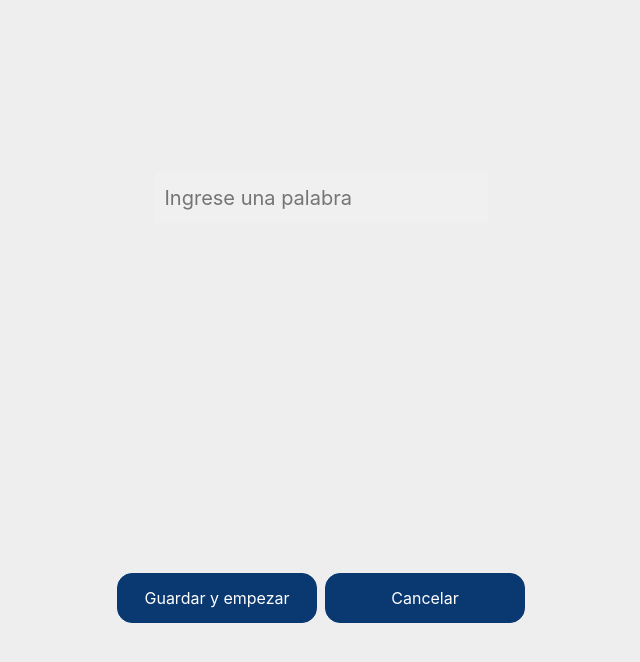
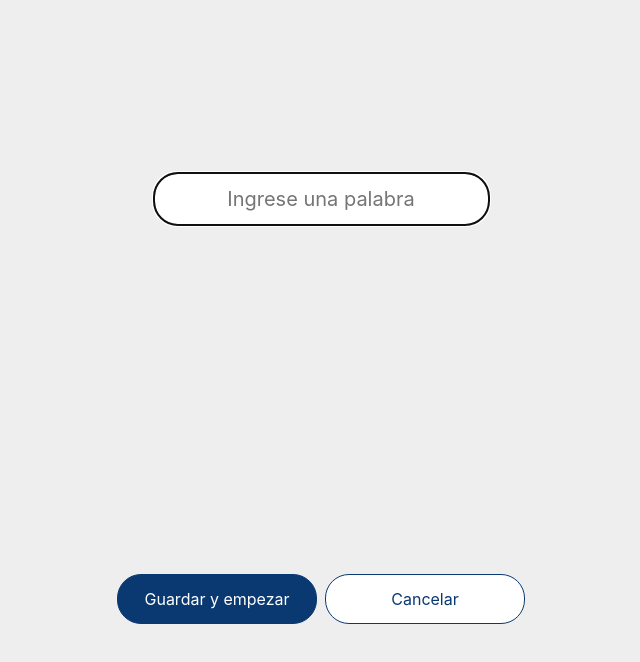
Before and after one commit to matias-bruno/juego-ahorcado, a plain HTML site: page index.html in a window 1280 px wide. Both pictures are taken after a click on the button "Agregar nueva palabra". Shown: the whole page, without its empty margins (319-959 px from the left). Drawn offline with Linux system fonts and the light colour scheme.

Commit message:
cambios esteticos

```diff
--- a/css/styles.css
+++ b/css/styles.css
@@ -36,42 +36,37 @@ body {
 	margin: 20px;
 }
 #btn-start {
-	width: 200px;
+	height: 75px;
+}
+.btn-custom {
 	margin: 10px;
-	padding: 20px;
+	padding: 10px;
 	background-color: #0A3871;
 	color: white;
-	font-size: 20px;
 	border: 1px solid #0A3871;
-	border-radius: 10px;
+	border-radius: 24px;
 	cursor: pointer;
-}
-#btn-addword {
-	margin: 10px;
-	padding: 10px;
-	font-size: 16px;
-	border-radius: 10px;
-	cursor: pointer;
-}
-.btn-custom {
 	width: 200px;
 	height: 50px;
-	color: #FFF;
-	background-color: #0A3871;
-	border-radius: 15px;
-	border: 1px solid #0A3871;
-	cursor: pointer;
+}
+.btn-inverse {
+	color: #0A3871;
+	background-color: #FFF;
 }
 .btn-custom:hover {
 	transform: scale(1.05);
+}
+.btn-custom:active {
+	border: 1px solid #0A3871;
 }
 #entrada {
 	margin: 20px;
 	padding: 10px;
 	font-size: 20px;
-	border: none;
-	background-color: #F0F0F0;
+	/* background-color: #F0F0F0; */
 	max-width: 90%;
+	text-align: center;
+	border-radius: 24px;
 }
 #letras-adivinadas {
 	font-size: 60px;
--- a/js/main.js
+++ b/js/main.js
@@ -68,8 +68,8 @@ function mostrarInicio() {
         <a href="https://www.aluracursos.com/" alt="Sitio web de Alura">
             <img class="logo" src="img/Logo.png" alt="Logo de Alura">
         </a>
-        <button id="btn-start" onclick="iniciarJuego()">Iniciar Juego</button>
-        <button id="btn-addword" onclick="mostrarGuardarPalabra()">Agregar nueva palabra</button>
+        <button id="btn-start" class="btn-custom" onclick="iniciarJuego()">Iniciar Juego</button>
+        <button id="btn-addword" class="btn-custom btn-inverse" onclick="mostrarGuardarPalabra()">Agregar nueva palabra</button>
     `;
 }
 
@@ -78,10 +78,12 @@ function mostrarGuardarPalabra() {
     principal.innerHTML = `
         <input type="text" id="entrada" placeholder="Ingrese una palabra">
         <div id="div-botones">
-            <button id="btn-guardar" onclick="guardarPalabra()" class="btn btn-primary btn-custom m-1">Guardar y empezar</button>
-            <button id="btn-cancelar" onclick="mostrarInicio()" class="btn btn-primary  btn-custom m-1">Cancelar</button>
+            <button id="btn-guardar" onclick="guardarPalabra()" class="btn-custom m-1">Guardar y empezar</button>
+            <button id="btn-cancelar" onclick="mostrarInicio()" class="btn-custom btn-inverse m-1">Cancelar</button>
         </div>
     `;
+    let entrada = document.querySelector("#entrada");
+    entrada.focus();
 }
 function mostrarJuego(adivinando) {
     principal.innerHTML = `
@@ -95,8 +97,8 @@ function mostrarJuego(adivinando) {
         <div id="letras-descartadas">
         </div>
         <div id="div-botones">
-            <button id="btn-nuevo" onclick="reiniciarJuego()" class="btn btn-primary btn-custom m-1">Nuevo Juego</button>
-            <button id="btn-rendirse" onclick="rendirse()" class="btn btn-primary btn-custom m-1">Desistir</button>
+            <button id="btn-nuevo" onclick="reiniciarJuego()" class="btn-custom m-1">Nuevo Juego</button>
+            <button id="btn-rendirse" onclick="rendirse()" class="btn-custom btn-inverse m-1">Desistir</button>
         </div>
     `;
 
--- a/js/palabras.js
+++ b/js/palabras.js
@@ -98,5 +98,7 @@ let palabras = [
     "SALUDO",
     "TORMENTA",
     "SILUETA",
-    "EMPEÑO"
+    "EMPEÑO",
+    "CAMPAÑA",
+    "HAZAÑA"
 ];
```
